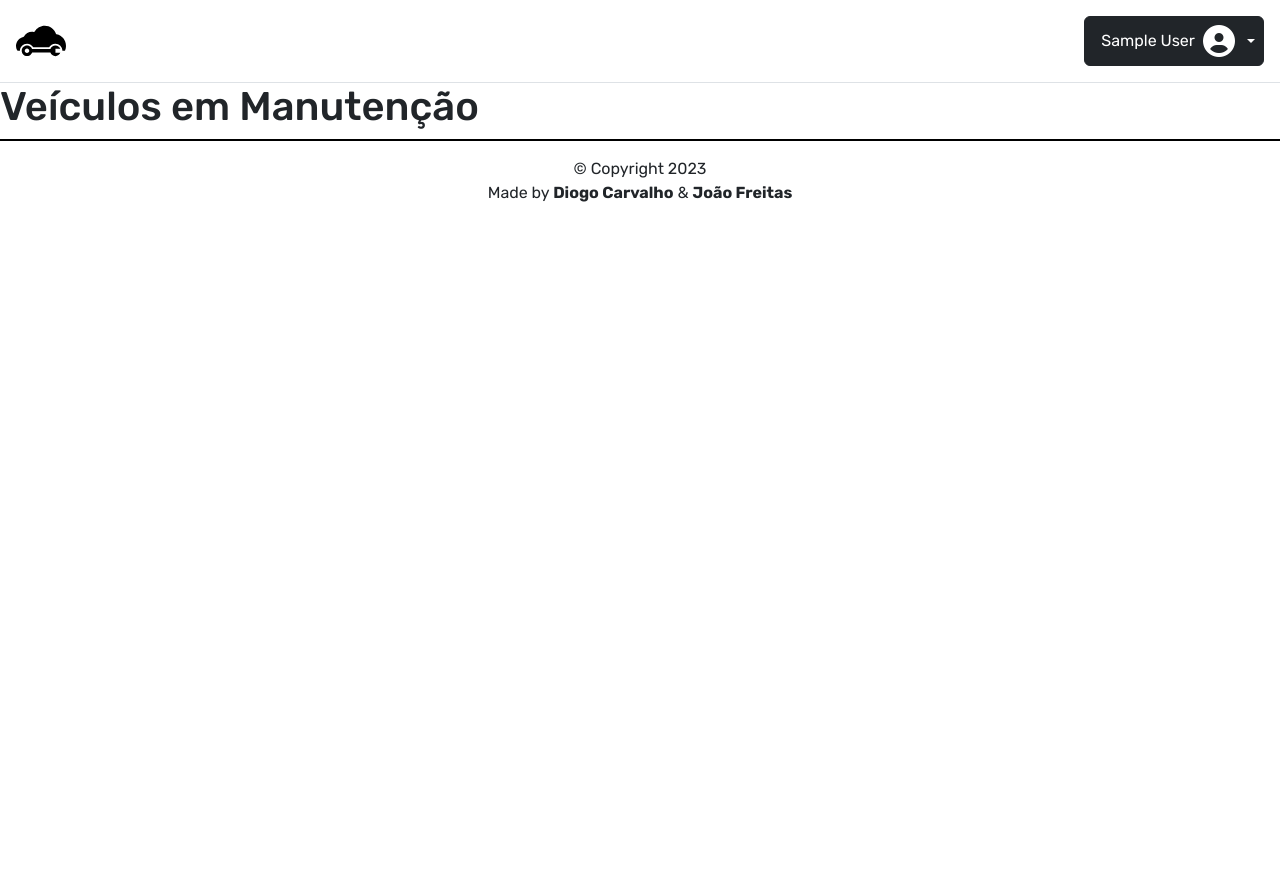
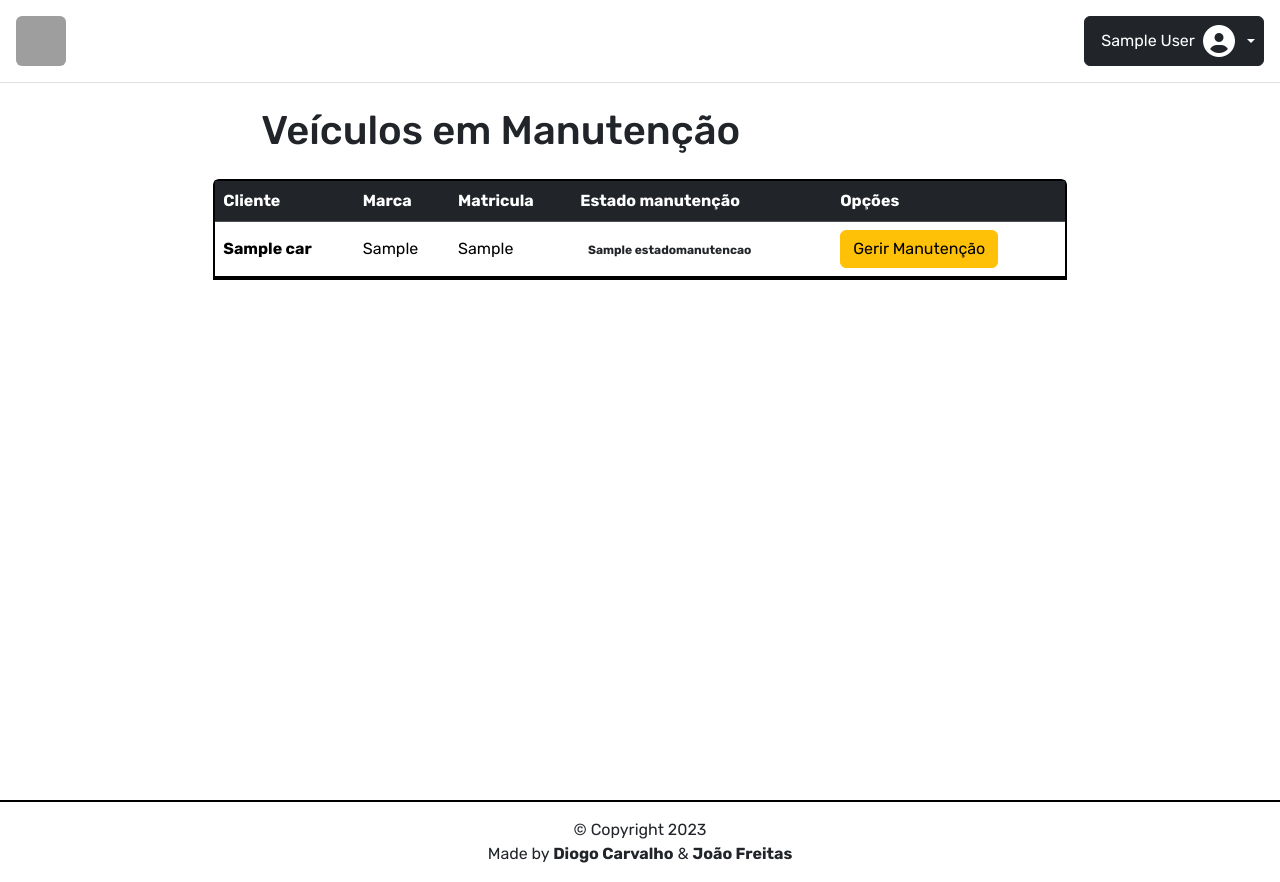
Before and after one commit to Bet20/TP_SIR, a PHP site: page /pages/secure/admin/list-car.php in a window 1280 px wide. Before the commit the page ends 202 px from the top, so only its background shows below. Run offline with PHP 8.4, Linux system fonts and the light colour scheme; the visitor is signed in with stand-in values (Sample User, id 1); tables that the repository leaves empty or names only in its code hold one stand-in row (values such as "Sample post"); grey boxes are pictures that could not be loaded.

Commit message:
foto profile / alterar chat unfinished

```diff
--- a/css/style.css
+++ b/css/style.css
@@ -186,6 +186,18 @@ img{
     color: var(--icon);
 }
 
+.warning{
+    background-color: #f9f9cc;
+}
+
+.success{
+    background-color: #eaffec;
+}
+
+.info{
+    background-color: #97ecfb;
+}
+
 @keyframes spin {
     0% { transform: rotate(0deg); }
     100% { transform: rotate(360deg); }
@@ -236,7 +248,7 @@ body {
   animation: logo-anim 4s cubic-bezier(0.86, 0, 0.07, 1) infinite;
 }
 
-label::after {
+TODO::after {
   content: ' *';
   color: red;
 }
--- a/pages/public/signup.php
+++ b/pages/public/signup.php
@@ -2,6 +2,7 @@
 $title = ' - Login';
 include_once __DIR__ . '../../../templates/header.php';
 require_once __DIR__ . '../../../infra/middlewares/middleware-not-authenticated.php';
+session_start();
 ?>
 
 <div class="vh-100 d-flex flex-column justify-content-between special-background">
--- a/pages/secure/admin/gerir-manutencao.php
+++ b/pages/secure/admin/gerir-manutencao.php
@@ -4,31 +4,26 @@ require_once __DIR__ . '/../../../infra/repositories/maintenanceRepository.php';
     require_once __DIR__ . '/../../../infra/middlewares/middleware-user.php';
     require_once __DIR__ . '../../../../helpers/session.php';
 
-$car = getCarById($car['id']);
-
     $title = ' - Veículos';
     require_once __DIR__ . '/../../../templates/header-secure.php';
     include_once __DIR__ . '/../../../infra/repositories/emailRepository.php';
-$render_messages = false;
-if ($car['estado'] === 0) {
+
     $maintenance_data = getMaintenanceByCarId($car['id']);
     $messages = getMessagesByMaintenceId($maintenance_data['id']);
-    $render_messages = true;
-}
 ?>
 <div class="row">
-        <div class="col-6 border-end">
+    <div class="col-4 border-end">
         <h3>Dados da manutenção:</h3>
         <div>
-                <p>ID do Carro: <?= $maintenance_data['id_car'] ? $maintenance_data['id_car']: 'N/D' ?></p>
-                <p>Data de Início: <?= $maintenance_data['dt_inicio'] ? $maintenance_data['dt_inicio']: 'N/D' ?></p>
-                <p>Data de Fim: <?= $maintenance_data['dt_fim'] ? $maintenance_data['dt_fim']: 'N/D' ?></p>
-                <p>Estado: <?= $maintenance_data['estado'] ? $maintenance_data['estado']: 'N/D' ?></p>
-                <p>Descrição: <?= $maintenance_data['descricao'] ? $maintenance_data['descricao']: 'N/D' ?></p>
-                <p>Preço: <?= $maintenance_data['preco'] ? $maintenance_data['preco']: 'N/D' ?></p>
+            <p><b>ID do Carro:</b> <?= $maintenance_data['id_car'] ? $maintenance_data['id_car']: 'N/D' ?></p>
+            <p><b>Data de Início:</b> <?= $maintenance_data['dt_inicio'] ? $maintenance_data['dt_inicio']: 'N/D' ?></p>
+            <p><b>Data de Fim:</b> <?= $maintenance_data['dt_fim'] ? $maintenance_data['dt_fim']: 'N/D' ?></p>
+            <p><b>Estado:</b> <?= $maintenance_data['estado'] ? $maintenance_data['estado']: 'N/D' ?></p>
+            <p><b>Descrição:</b> <?= $maintenance_data['descricao'] ? $maintenance_data['descricao']: 'N/D' ?></p>
+            <p><b>Preço:</b> <?= $maintenance_data['preco'] ? $maintenance_data['preco'] . '€': 'N/D' ?></p>
         </div>
     </div>
-        <div class="col-6 border-end">
+    <div class="col-4 border-end">
         <h3>Formulario:</h3>
         <form action="/sir/controllers/maintenance/maintenance.php" method="post">
             <label for="estado">Estado:</label>
@@ -52,9 +47,72 @@ if ($car['estado'] === 0) {
             <input type="hidden" name="id_car" id="id_car" value="<?= $car['id'] ? $car['id'] : '' ?>">
             <button type="submit" class="btn btn-primary mt-2" name="maintenance" value="update">Atualizar</button>
         </form>
+    </div>
+    <div class="col-4">
+    <?php
+        if (isset($messages)) {
+        ?>
+            <div class="card special-border h-100 col-12">
+                <section>
+                    <?php
+                    if (isset($_SESSION['success'])) {
+                        echo '<div class="alert alert-success alert-dismissible fade show" role="alert">';
+                        echo $_SESSION['success'] . '<br>';
+                        echo '<button type="button" class="btn-close" data-bs-dismiss="alert" aria-label="Close"></button></div>';
+                        unset($_SESSION['success']);
+                    }
+                    if (isset($_SESSION['errors'])) {
+                        echo '<div class="alert alert-danger alert-dismissible fade show" role="alert">';
+                        foreach ($_SESSION['errors'] as $error) {
+                            echo $error . '<br>';
+                        }
+                        echo '<button type="button" class="btn-close" data-bs-dismiss="alert" aria-label="Close"></button>';
+                        unset($_SESSION['errors']);
+                    }
+                    ?>
+                </section>
+
+                <div class="card-body messages-container overflow-y-auto">
+                        <div class="message">
+                            <strong class="user text-warning"><?php echo 'System'; ?>:</strong>
+                            <span class="content"><?php echo 'Chat da Manutenção' ?></span>
+                        </div>
+                        <hr>
+                    <?php foreach ($messages as $message) : ?>
+                        <div class="message">
+                            <strong class="user"><?php echo $message['sender']; ?>:</strong>
+                            <span class="content"><?php echo $message['mensagem']; ?></span>
+                        </div>
+                        <?php if (isset($message['image'])) : ?>
+                            <div class="align-center">
+                                <img src="/<?= $message['image'] ?>" alt="image" width="200" height="200">
+                            </div>
+                        <?php endif; ?>
+                    <?php endforeach; ?>
+                </div>
+                <div class="card-footer">
+                    <form enctype="multipart/form-data" action="/sir/controllers/email/email.php?<?= 'id=' . $maintenance_data['id'] ?>" method="post">
+                        <div class="input-group">
+                            <div class="w-100 d-flex gap-2">
+                                <input type="text" class="form-control special-border rounded" placeholder="Digite sua mensagem" name="mensagem">
+                                <label class="btn btn-outline-dark  special-border">
+                                    <i class="fa-solid fa-upload"></i>
+                                    <input type="file" accept="image/png, image/jpeg, image/jpg" name="image" style="display: none;">
+                                </label>
+                                <input type="hidden" id="id_manutencao" name="id_manutencao" value="<?= $maintenance_data['id'] ?>">
+                                <input type="hidden" id="data" name="data" value="<?= date('Y-m-d'); ?>">
+                                <input type="hidden" id="id_car" name="id_car" value="<?= $car['id'] ?>">
+                                <div class="input-group-append">
+                                    <button type="submit" class="btn btn-outline-dark special-border" id="message" name="message" value="send"><i class="fa-solid fa-location-arrow"></i></button>
+                                </div>
+                            </div>
+                        </div>
+                    </form>
+                </div>
 
             </div>
+        <?php
+        }
+        ?>
     </div>
-<?php
-    include_once __DIR__ . '/../../../templates/footer.php';
- ?>
+</div>
--- a/pages/secure/admin/list-car.php
+++ b/pages/secure/admin/list-car.php
@@ -24,18 +24,18 @@ if ($user['admin'] === 1) {
 
 ?>
 
-<main>
+<main class="vh-100">
     <?php include_once __DIR__ . '/../../../templates/navbar.php'; ?>
-
-    <h1>Veículos em Manutenção</h1>
-<?php if ($user['admin'] === 1) { ?>
-    <div class="special-border p-4 h-75 overflow-y-auto ">
-        <table class="table">
-            <thead>
+    <div class="col-md-8 col-12 mx-auto">
+        <h1 class="ms-5 mt-4">Veículos em Manutenção</h1>
+    </div>
+    <div class="m-4 h-75 overflow-y-auto rounded col-md-8 col-12 mx-auto">
+        <table class="table special-border m-0">
+            <thead class="table-dark">
                 <tr>
+                    <th>Cliente</th>
                     <th>Marca</th>
                     <th>Matricula</th>
-                    <th>Cliente</th>
                     <th>Estado manutenção</th>
                     <th>Opções</th>
                 </tr>
@@ -45,18 +45,34 @@ if ($user['admin'] === 1) {
                     if(count($cars) == 0){
                         echo '<tr><td class="ps-5 fw-bold text-primary" colspan="5">Não existem veículos em manutenção</td></tr>';
                     };
-
+                    // badge rounded-pill text-bg-danger || badge rounded-pill text-bg-warning || badge rounded-pill text-bg-info
                     foreach ($cars as $car) {  $maintenceStatusName = getMaintenanceNameByCarId($car['id']);?>
-                    <tr >
-                        <td><?= $car['marca'] ?></td>
-                        <td><?= $car['matricula'] ?></td>
-                        <td><?= $car['name'] ?></td>
-                        <td><?= $maintenceStatusName['estadoNome'] ?></td>
+                    <tr>
+                        <th class="align-middle"><?= $car['name'] ?></th>
+                        <td class="align-middle"><?= $car['marca'] ?></td>
+                        <td class="align-middle"><?= $car['matricula'] ?></td>
+                        <td class="align-middle"><div class="
+                            <?php
+                                switch ($maintenceStatusName['estadoNome']) {
+                                    case "Em Análise":
+                                        echo 'badge rounded-pill text-primary info';
+                                        break;
+                                    case "Aguardando Pagamento":
+                                        echo 'badge rounded-pill text-warning warning';
+                                        break;
+                                    case "Em Manutenção":
+                                        echo 'badge rounded-pill text-success success';
+                                        break;
+                                    default:
+                                        echo 'badge rounded-pill text-dark';
+                                }?>">
+                            <?= $maintenceStatusName['estadoNome'] ?></div></td>
                         <td>
-                            <button href="/sir/pages/secure/car/car.php?id=<?= $car['id'] ?>" class="btn btn-primary" data-bs-toggle="modal" data-bs-target="#modalManutencao<?= $car['id'] ?>">Listar</button>
+                            <button class="btn btn-warning" data-bs-toggle="modal" data-bs-target="#modalManutencao<?= $car['id'] ?>">Gerir Manutenção</button>
                             <!-- Modal Ver Manutenção Admin -->
                             <div class="modal fade" id="modalManutencao<?= $car['id'] ?>" tabindex="-1" aria-labelledby="modalManutencaoLabel<?= $car['id'] ?>" aria-hidden="true">
-                                <div class="modal-dialog modal-lg">
+                                <div class="modal-dialog modal-xl">
+                                    <div class="modal-content">
                                         <div class="modal-header">
                                             <h1 class="modal-title fs-5" id="exampleModalLabel">Modal title</h1>
                                             <button type="button" class="btn-close" data-bs-dismiss="modal" aria-label="Close"></button>
@@ -72,14 +88,13 @@ if ($user['admin'] === 1) {
                                         </div>
                                     </div>
                                 </div>
-                            <a href="/sir/pages/secure/car/car-delete.php?id=<?= $car['id'] ?>" class="btn btn-danger">Apagar</a>
+                            </div>
                         </td>
                     </tr>
                 <?php } ?>
             </tbody>
         </table>
     </div>
-<?php } ?>
 </main>
 
 <?php
--- a/templates/navbar.php
+++ b/templates/navbar.php
@@ -6,7 +6,7 @@
 <header class="p-3 border-bottom d-flex justify-content-between">
     <a href="/sir/pages/secure" class="d-flex align-items-center text-dark text-decoration-none">
         <div class="d-flex flex-column align-items-center">
-            <img src="/sir/logo.svg" alt="logo" width="50" height="50">
+            <img src="<?= isset($user['foto']) ? 'user["foto"]' : '/sir/logo.svg'?>" alt="logo" width="50" height="50">
         </div>
     </a>
 
```
Also changed, not shown: pages/secure/user/profile.php (+14 -9 lines). Lines whose indentation alone changed are shown as unchanged.
